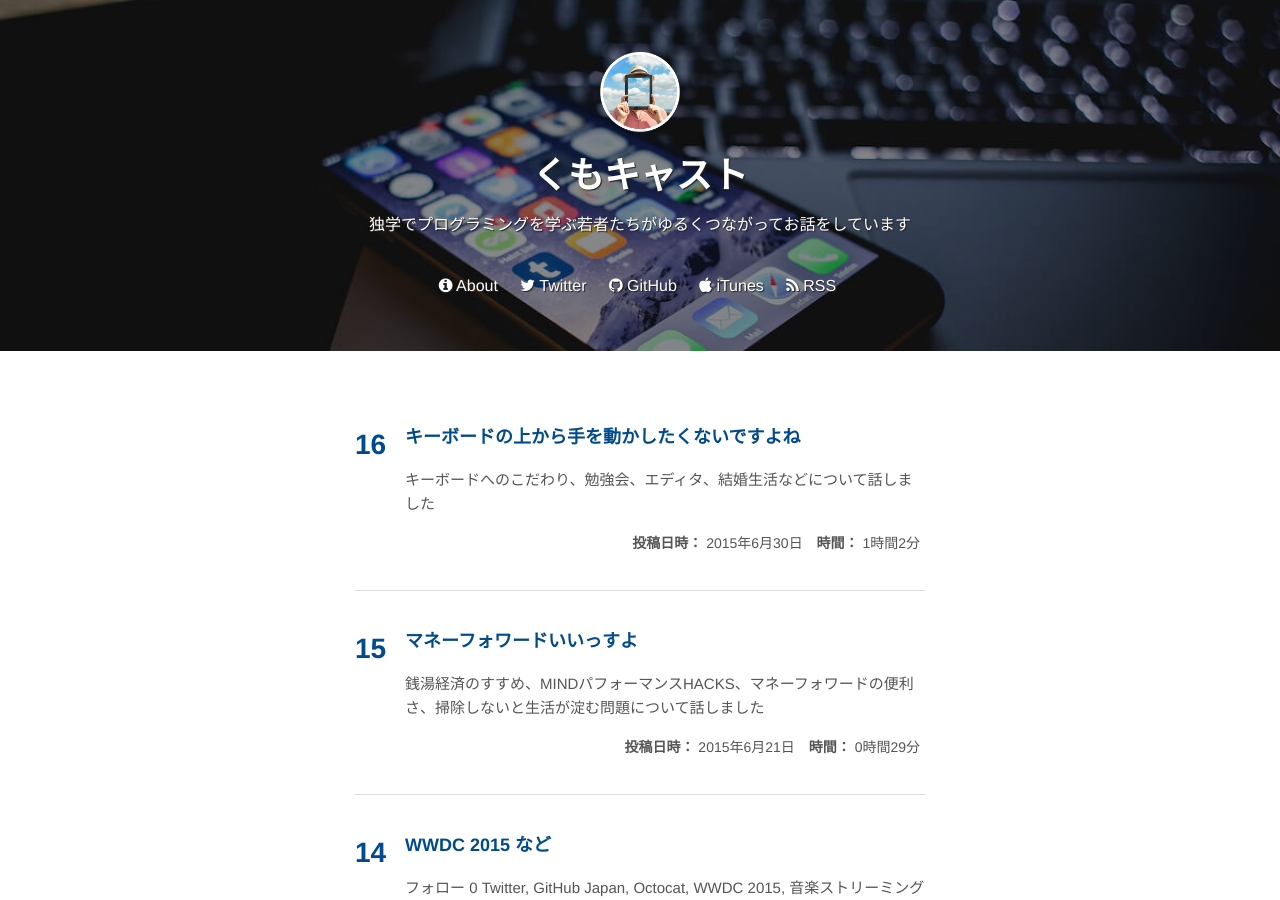
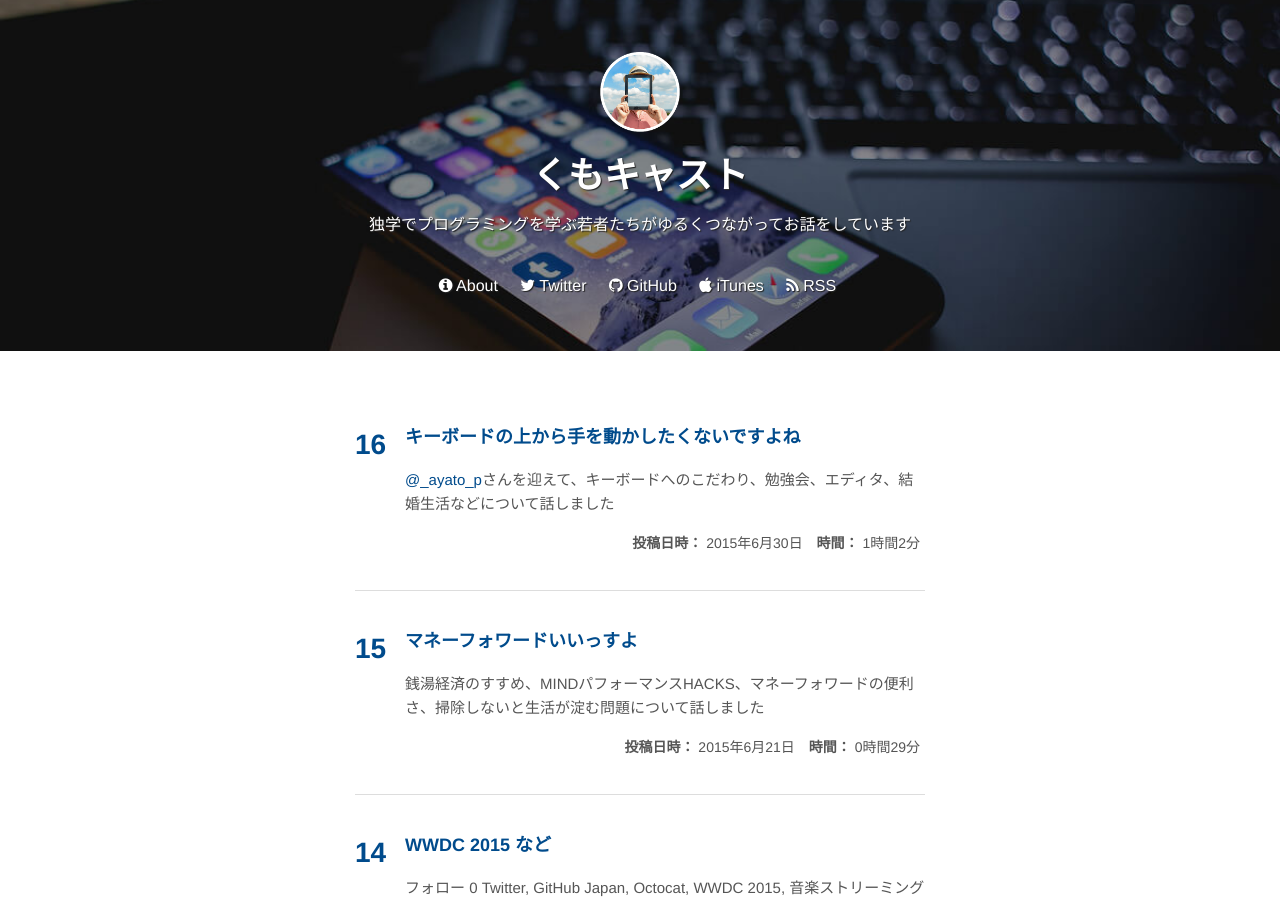
Before and after one commit to kumocast/kumocast.github.io, a Jekyll site: the page built from index.html, in a window 1280 px wide and 900 px high. Built offline with Jekyll 4.4.1, drawn with Linux system fonts in a browser that asks for light colours; nearby versions of some CDN libraries; Markdown is read by kramdown in place of the engine named in the settings.

Commit message:
post を修正

```diff
--- a/_posts/2015-06-30-put-hands-on-keyboard.md
+++ b/_posts/2015-06-30-put-hands-on-keyboard.md
@@ -5,7 +5,7 @@
 duration: 1時間2分
 members: ['_ayato_p', 'gaaamii', 'karur4n']
 audio: http://kumocast.jp/audios/16.mp3
-description: キーボードへのこだわり、勉強会、エディタ、結婚生活などについて話しました
+description: <a href="http://twitter.com/_ayato_p" target="blank">@_ayato_p</a>さんを迎えて、キーボードへのこだわり、勉強会、エディタ、結婚生活などについて話しました
 number: 16
 ---
 
```
